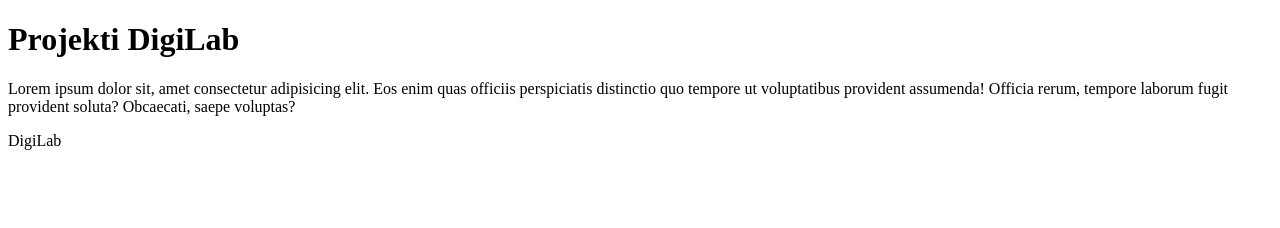
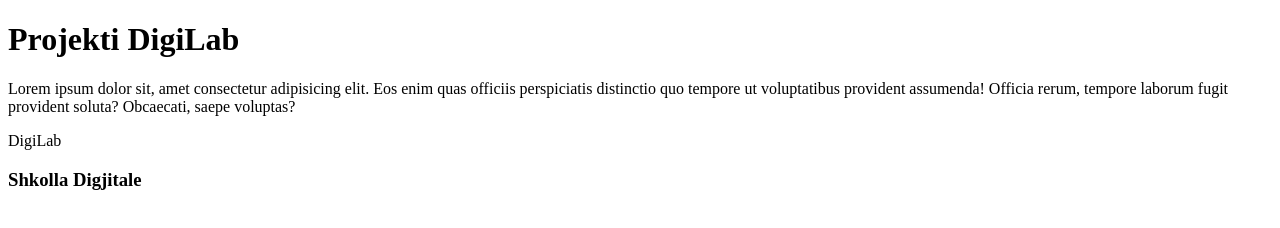
Before and after one commit to Aariaanit/Projekti-DigiLab, a plain HTML site: page index.html in a window 1280 px wide. Drawn offline with Linux system fonts and the light colour scheme.

Commit message:
Kreshnike

```diff
--- a/index.html
+++ b/index.html
@@ -14,5 +14,6 @@
       Obcaecati, saepe voluptas?
     </p>
     <p>DigiLab</p>
+    <h3>Shkolla Digjitale</h3>
   </body>
 </html>
```
